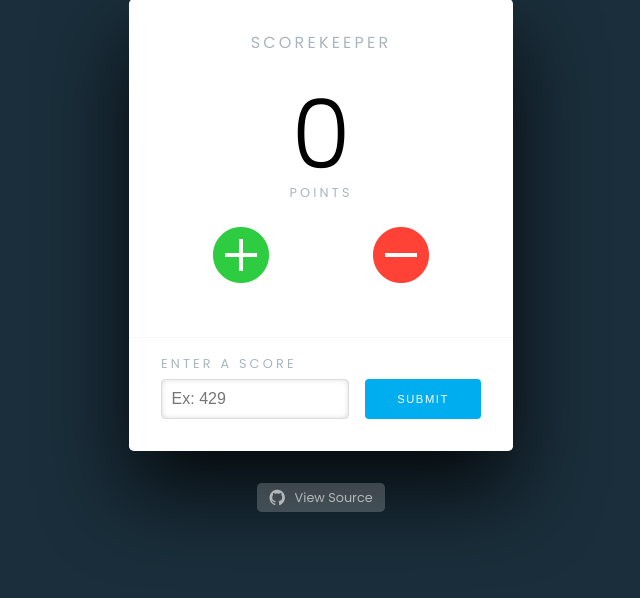
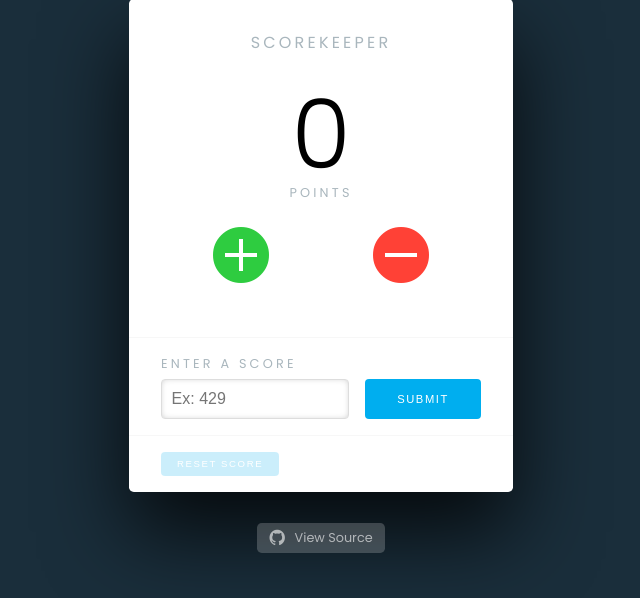
Before and after one commit to mginnard/scorekeeper, a PHP site: page /index.html in a window 1280 px wide. Shown: the part 65-663 px from the top of the page, without its empty margins (319-959 px from the left). Run offline with PHP 8.4, Linux system fonts and the light colour scheme.

Commit message:
dummy out a reset score link

```diff
--- a/index.html
+++ b/index.html
@@ -30,6 +30,9 @@
             </div>
           </div>
         </div>
+        <div class="card-controls">
+          <button class="button" id="">Reset Score</button>
+        </div>
       </article>
       <p class="project-meta">
         <a href="https://github.com/mginnard/scorekeeper" title="View Source on Github">
--- a/static/css/site.css
+++ b/static/css/site.css
@@ -115,7 +115,7 @@ input[type="number"] {
 
 .card-footer {
   border-top: 1px solid #f7f7f7;
-  padding: 1rem 2rem 2rem; }
+  padding: 1rem 2rem 1rem; }
   .card-footer .form-label {
     color: #a9b6bd;
     font-size: .8rem;
@@ -125,13 +125,27 @@ input[type="number"] {
   @media screen and (min-width: 32rem) {
     .card-footer .form-row {
       display: flex; } }
-  .card-footer .form-row .button {
+  .card-footer .button {
     background-color: #00AEEF;
     margin-top: 1rem; }
     @media screen and (min-width: 32rem) {
-      .card-footer .form-row .button {
+      .card-footer .button {
         margin-left: 1rem;
         margin-top: 0; } }
+
+.card-controls {
+  border-top: 1px solid #f7f7f7;
+  font-size: .8rem;
+  padding: 1rem 2rem 1rem; }
+  .card-controls .button {
+    background-color: #00AEEF;
+    opacity: .2;
+    margin: 0;
+    border: none;
+    padding: .4rem 1rem;
+    font-size: .6rem; }
+    .card-controls .button:hover {
+      opacity: 1; }
 
 .project-meta {
   text-align: center;
--- a/static/scss/site.scss
+++ b/static/scss/site.scss
@@ -155,7 +155,7 @@ input[type="number"] {
 
 .card-footer { // Namespace: The "submit score" form in the card footer.
   border-top: 1px solid lighten($silver,10%);
-  padding: 1rem 2rem 2rem;
+  padding: 1rem 2rem 1rem;
 
   .form-label { // Label above the input.
     // TODO(matthew): Combine this into a single class that can be used with the
@@ -171,6 +171,7 @@ input[type="number"] {
     @media screen and (min-width: 32rem) {
       display: flex; // Push input and button onto the same line when above 32rem widths.
     }
+  }
 
   .button {
     background-color: $blue;
@@ -179,6 +180,24 @@ input[type="number"] {
       margin-left: 1rem;
       margin-top: 0;
     }
+  }
+}
+
+.card-controls {
+  border-top: 1px solid lighten($silver,10%);
+  font-size: .8rem;
+  padding: 1rem 2rem 1rem;
+
+  .button {
+    background-color: $blue;
+    opacity: .2;
+    margin: 0;
+    border: none;
+    padding: .4rem 1rem;
+    font-size: .6rem;
+
+    &:hover {
+      opacity: 1;
     }
   }
 }
```
Also changed, not shown: 1 other file. Lines whose indentation alone changed are shown as unchanged.
